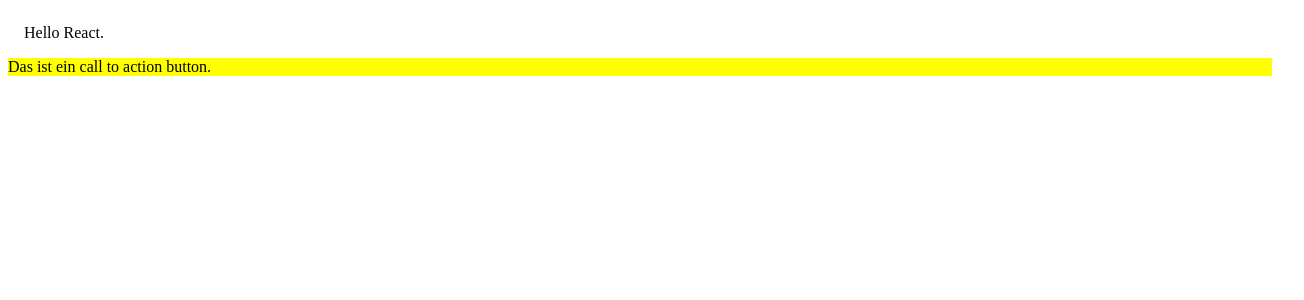
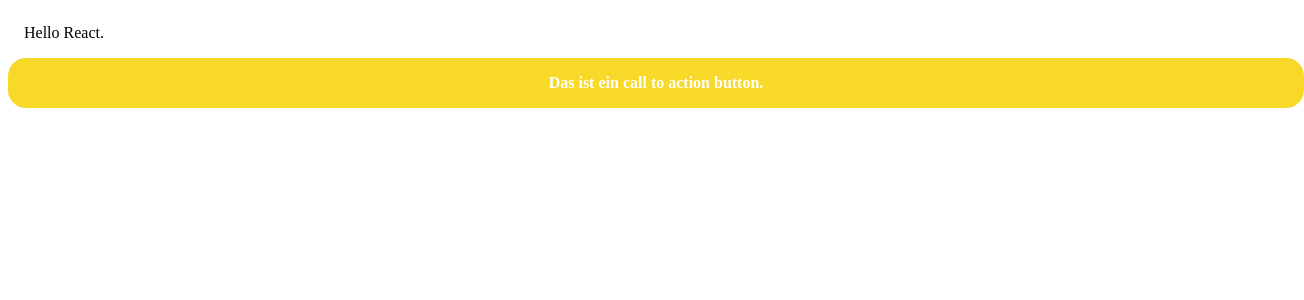
Before and after one commit to vincentrohde/steelcase-iot-client, a React (Create React App) app: page / in a window 1280 px wide. Shown: the top 300 px of the page, 1304 px wide, since content can reach past the window. Built offline with nearby package versions, Linux system fonts and the light colour scheme.

Commit message:
Style CTAButton Component

```diff
--- a/src/components/CTAButton/CTAButton.scss
+++ b/src/components/CTAButton/CTAButton.scss
@@ -1,4 +1,10 @@
 .CTAButton {
-  background-color: yellow; //TO-DO: add variables for colors...
-  color: #000;
+  background-color: #F8D828;
+  color: white;
+  width: 100%;
+  height: 100%;
+  border-radius: 18px;
+  text-align: center;
+  padding: 1em;
+  font-weight: bold;
 }
--- a/src/index.scss
+++ b/src/index.scss
@@ -2,4 +2,5 @@
 
 * {
     color: $black;
+    font-family: "Avenir Next";
 }
--- a/src/variables.scss
+++ b/src/variables.scss
@@ -1,5 +1,6 @@
 // colors
 $black: #000;
+
 
 // sizes
 $size-s: 0.5em;
```
